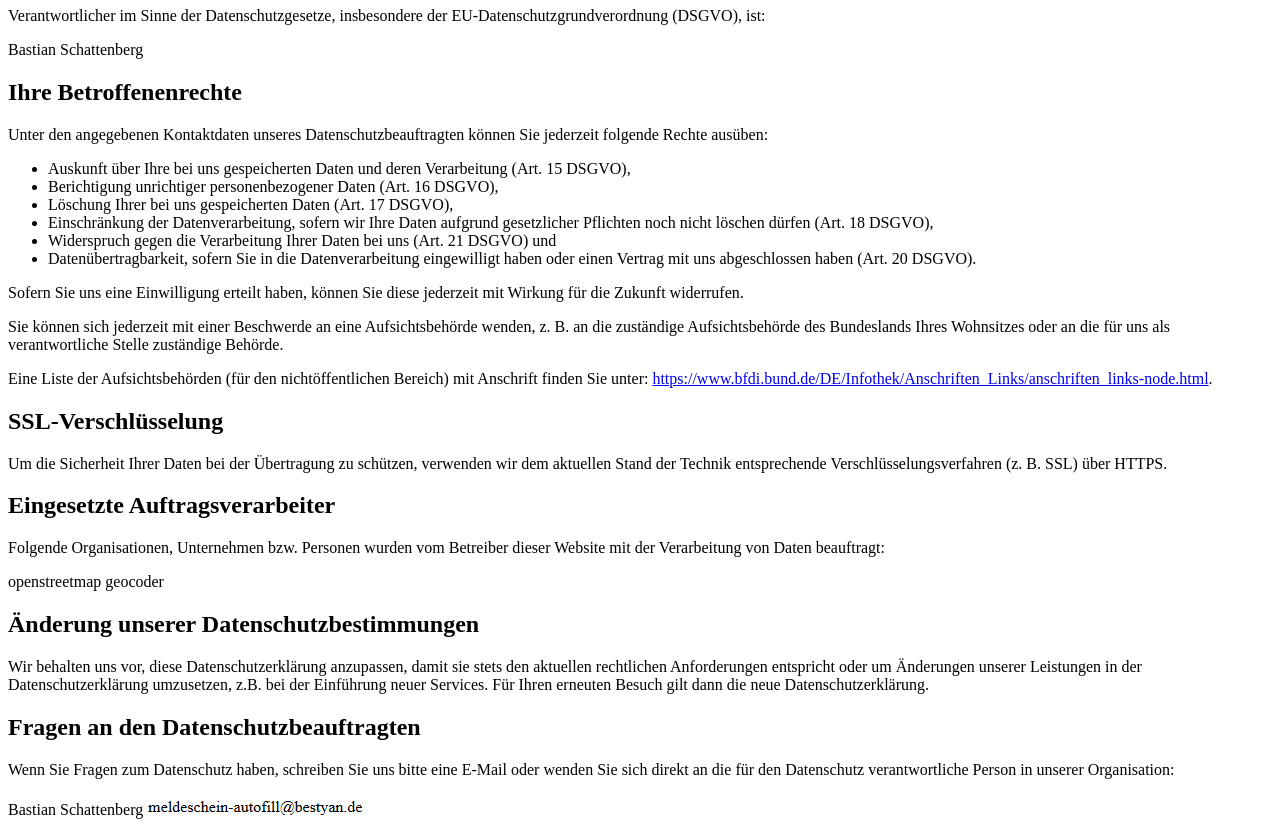
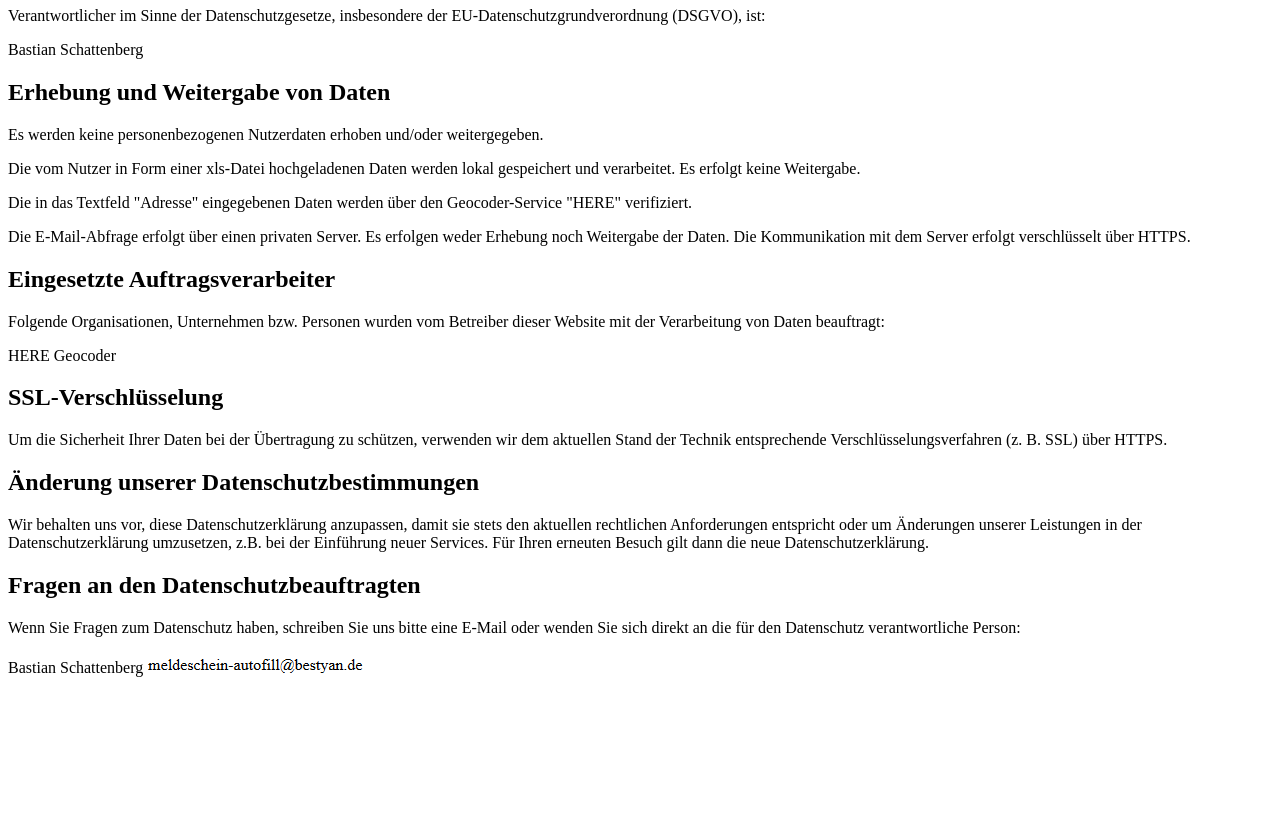
Before and after one commit to Bestyan/meldeschein-autofill-server, a website: page static/privacy_policy.html in a window 1280 px wide. Shown: the part 73-908 px from the top of the page. After the commit the page ends 800 px from the top, so only its background shows below. Drawn offline with Linux system fonts and the light colour scheme; files whose address does not match are found by name.

Commit message:
update privacy policy

```diff
--- a/static/privacy_policy.html
+++ b/static/privacy_policy.html
@@ -6,41 +6,26 @@
 </head>
 
 <body>
-    <h1>Datenschutzerklärung</h1>
+    <h1>Datenschutzerklärung Meldeschein-Autofill</h1>
     <p>Verantwortlicher im Sinne der Datenschutzgesetze, insbesondere der EU-Datenschutzgrundverordnung (DSGVO), ist:
     </p>
     <p>Bastian Schattenberg</p>
-    <h2>Ihre Betroffenenrechte</h2>
-    <p>Unter den angegebenen Kontaktdaten unseres Datenschutzbeauftragten können Sie jederzeit folgende Rechte ausüben:
-    </p>
-    <ul>
-        <li>Auskunft über Ihre bei uns gespeicherten Daten und deren Verarbeitung (Art. 15 DSGVO),</li>
-        <li>Berichtigung unrichtiger personenbezogener Daten (Art. 16 DSGVO),</li>
-        <li>Löschung Ihrer bei uns gespeicherten Daten (Art. 17 DSGVO),</li>
-        <li>Einschränkung der Datenverarbeitung, sofern wir Ihre Daten aufgrund gesetzlicher Pflichten noch nicht
-            löschen dürfen (Art. 18 DSGVO),</li>
-        <li>Widerspruch gegen die Verarbeitung Ihrer Daten bei uns (Art. 21 DSGVO) und</li>
-        <li>Datenübertragbarkeit, sofern Sie in die Datenverarbeitung eingewilligt haben oder einen Vertrag mit uns
-            abgeschlossen haben (Art. 20 DSGVO).</li>
-    </ul>
-    <p>Sofern Sie uns eine Einwilligung erteilt haben, können Sie diese jederzeit mit Wirkung für die Zukunft
-        widerrufen.</p>
-    <p>Sie können sich jederzeit mit einer Beschwerde an eine Aufsichtsbehörde wenden, z. B. an die zuständige
-        Aufsichtsbehörde des Bundeslands Ihres Wohnsitzes oder an die für uns als verantwortliche Stelle zuständige
-        Behörde.</p>
-    <p>Eine Liste der Aufsichtsbehörden (für den nichtöffentlichen Bereich) mit Anschrift finden Sie unter: <a
-            href="https://www.bfdi.bund.de/DE/Infothek/Anschriften_Links/anschriften_links-node.html" target="_blank"
-            rel="nofollow noopener">https://www.bfdi.bund.de/DE/Infothek/Anschriften_Links/anschriften_links-node.html</a>.
-    </p>
+    <h2>Erhebung und Weitergabe von Daten</h2>
+    <p>Es werden keine personenbezogenen Nutzerdaten erhoben und/oder weitergegeben.</p>
+    <p>Die vom Nutzer in Form einer xls-Datei hochgeladenen Daten werden lokal gespeichert und verarbeitet. Es
+        erfolgt keine Weitergabe.</p>
+    <p>Die in das Textfeld "Adresse" eingegebenen Daten werden über den Geocoder-Service "HERE" verifiziert.</p>
+    <p>Die E-Mail-Abfrage erfolgt über einen privaten Server. Es erfolgen weder Erhebung noch Weitergabe der
+        Daten. Die Kommunikation mit dem Server erfolgt verschlüsselt über HTTPS.</p>
+    <p></p>
+    <h2>Eingesetzte Auftragsverarbeiter</h2>
+    <p>Folgende Organisationen, Unternehmen bzw. Personen wurden vom Betreiber dieser Website mit der Verarbeitung von
+        Daten beauftragt:</p>
+    <p>HERE Geocoder</p>
     <p></p>
     <h2>SSL-Verschlüsselung</h2>
     <p>Um die Sicherheit Ihrer Daten bei der Übertragung zu schützen, verwenden wir dem aktuellen Stand der Technik
         entsprechende Verschlüsselungsverfahren (z. B. SSL) über HTTPS.</p>
-    <p></p>
-    <h2>Eingesetzte Auftragsverarbeiter</h2>
-    <p>Folgende Organisationen, Unternehmen bzw. Personen wurden vom Betreiber dieser Website mit der Verarbeitung von
-        Daten beauftragt:</p>
-    <p>openstreetmap geocoder</p>
     <p></p>
     <h2>Änderung unserer Datenschutzbestimmungen</h2>
     <p>Wir behalten uns vor, diese Datenschutzerklärung anzupassen, damit sie stets den aktuellen rechtlichen
@@ -48,7 +33,7 @@
         der Einführung neuer Services. Für Ihren erneuten Besuch gilt dann die neue Datenschutzerklärung.</p>
     <h2>Fragen an den Datenschutzbeauftragten</h2>
     <p>Wenn Sie Fragen zum Datenschutz haben, schreiben Sie uns bitte eine E-Mail oder wenden Sie sich direkt an die für
-        den Datenschutz verantwortliche Person in unserer Organisation:</p>
+        den Datenschutz verantwortliche Person:</p>
     <p>
         Bastian Schattenberg <img src="email.png" />
     </p>
```
